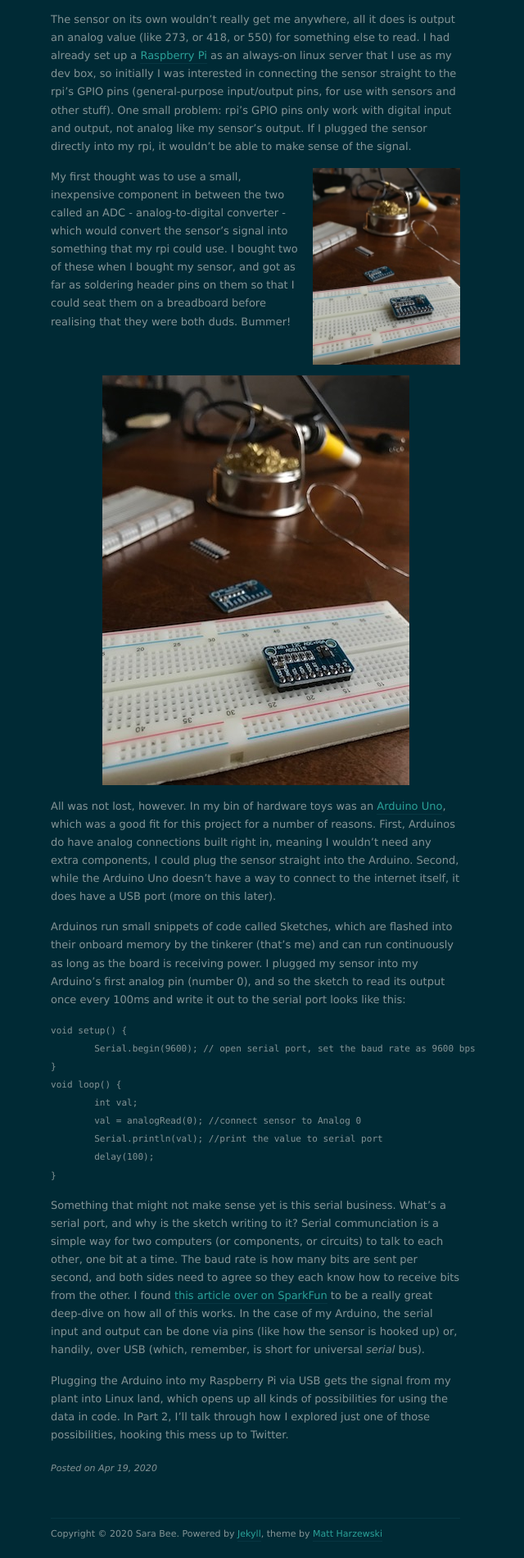
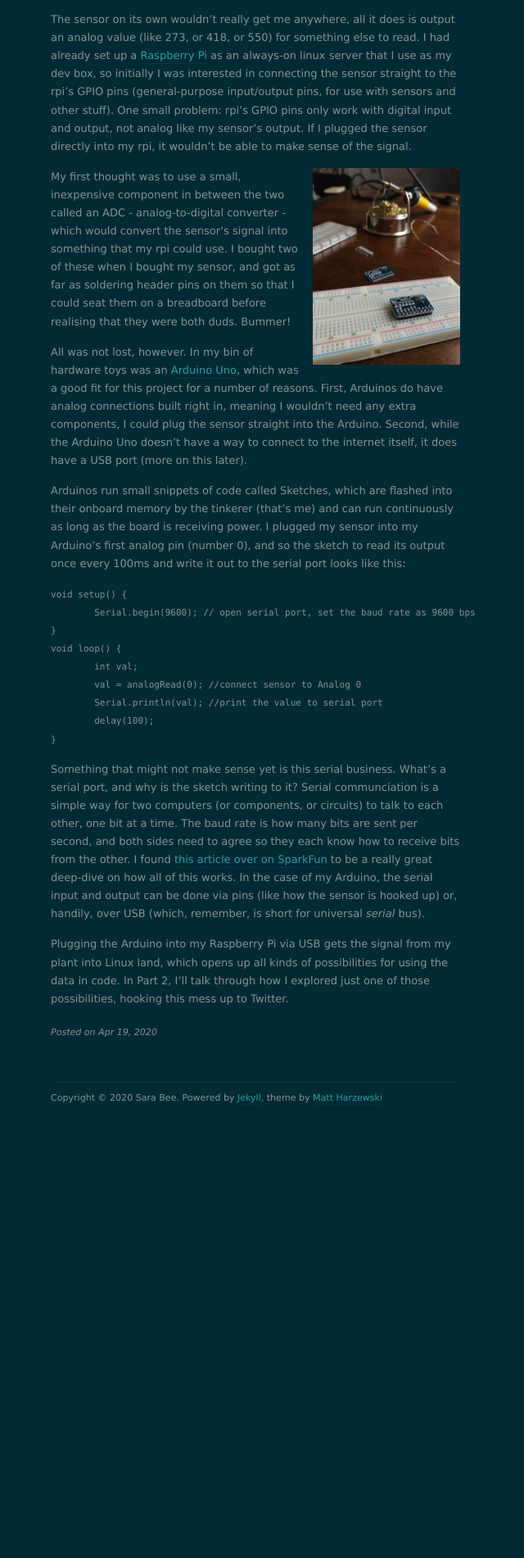
Before and after one commit to SaraBee/SaraBee.github.io, a Jekyll site: the page built from _posts/2020-04-19-plant-tweets-part-1.md, in a window 1280 px wide. Shown: the part 1498-3399 px from the top of the page at 82% size, without its empty margins (328-968 px from the left). Built offline with Jekyll 4.4.1, drawn with Linux system fonts in a browser that asks for light colours; nearby versions of some CDN libraries; after the commit the page ends 2867 px from its top, so only the background shows below that.

Commit message:
remove duplicate image

```diff
--- a/_posts/2020-04-19-plant-tweets-part-1.md
+++ b/_posts/2020-04-19-plant-tweets-part-1.md
@@ -55,8 +55,6 @@ I bought my sensor, and got as far as soldering header pins on them so that
 I could seat them on a breadboard before realising that they were both
 duds. Bummer!
 
-![](/images/adc.jpg)
-
 All was not lost, however. In my bin of hardware toys was an [Arduino
 Uno](https://store.arduino.cc/usa/arduino-uno-rev3),
 which was a good fit for this project for a number of reasons. First, Arduinos
```
